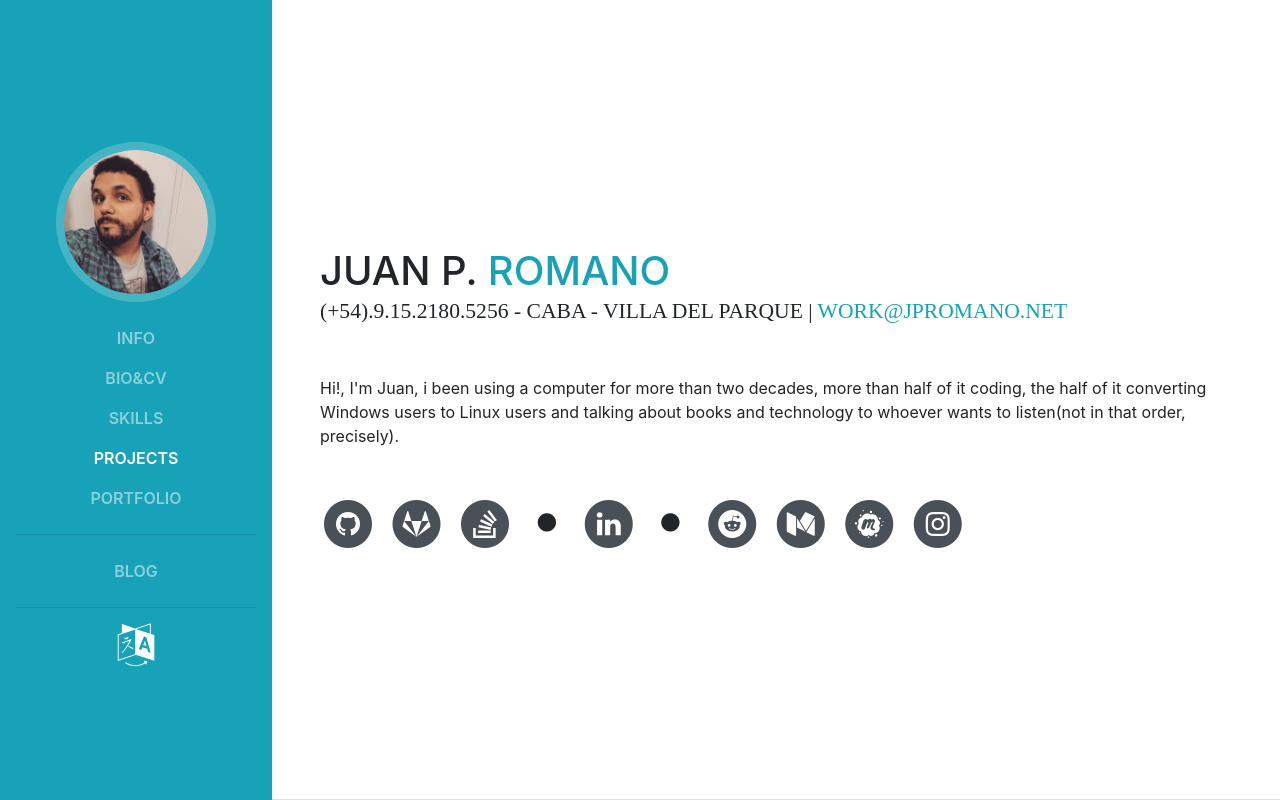
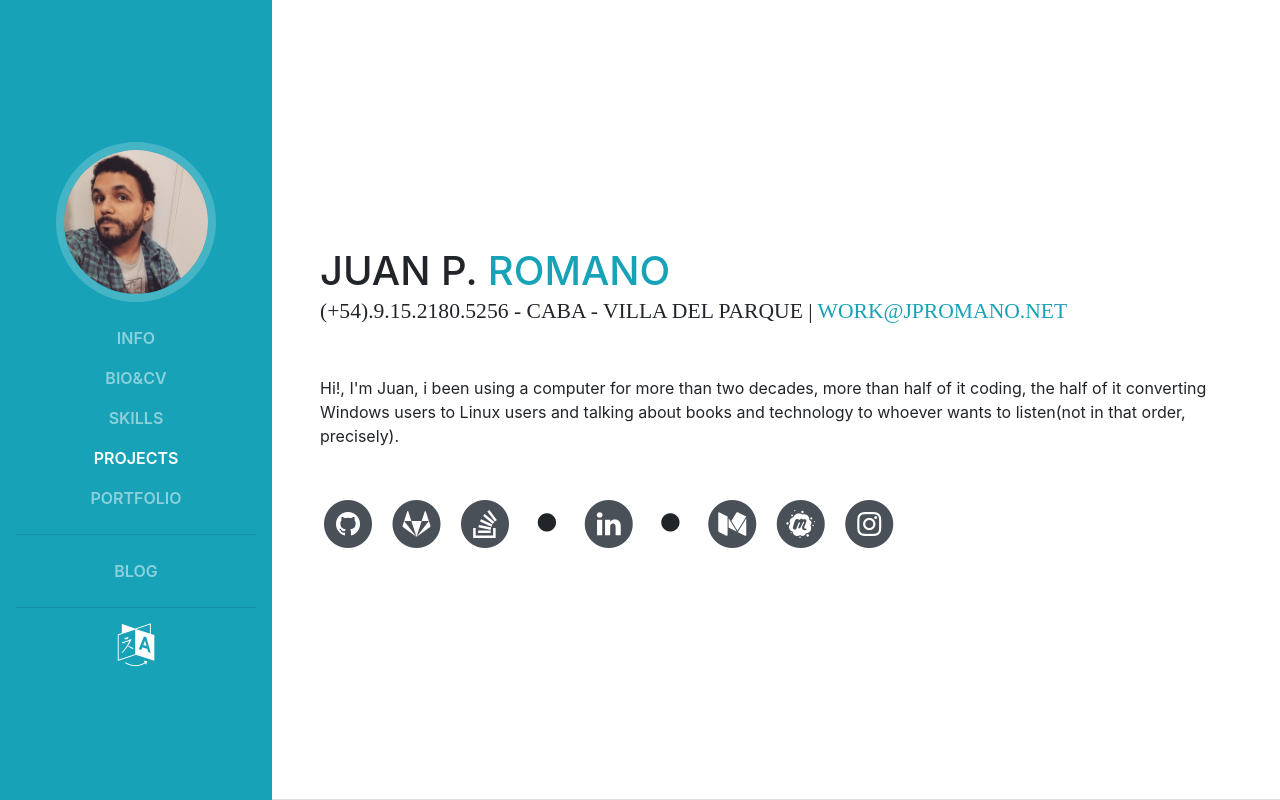
Before and after one commit to jpromanonet/portfolioCV, a website with bundled scripts: page webSite/en/index.html in a window 1280 px wide. Shown: the top 800 px of the page. Built offline with nearby package versions, Linux system fonts and the light colour scheme; a web font is replaced by a local one.

Commit message:
Update index.html

```diff
--- a/webSite/en/index.html
+++ b/webSite/en/index.html
@@ -165,14 +165,6 @@
               <span class="fa-stack fa-lg">
                 <i class="fa fa-circle fa-stack-1x"></i>
               </span>
-            </li>
-            <li class="list-inline-item">
-              <a target="_blank" href="https://www.reddit.com/user/blue_bird_jpr">
-                <span class="fa-stack fa-lg">
-                  <i class="fa fa-circle fa-stack-2x"></i>
-                  <i class="fa fa-reddit fa-stack-1x fa-inverse"></i>
-                </span>
-              </a>
             </li>
             <li class="list-inline-item">
               <a target="_blank" href="https://medium.com/@juanpablorom">
```
